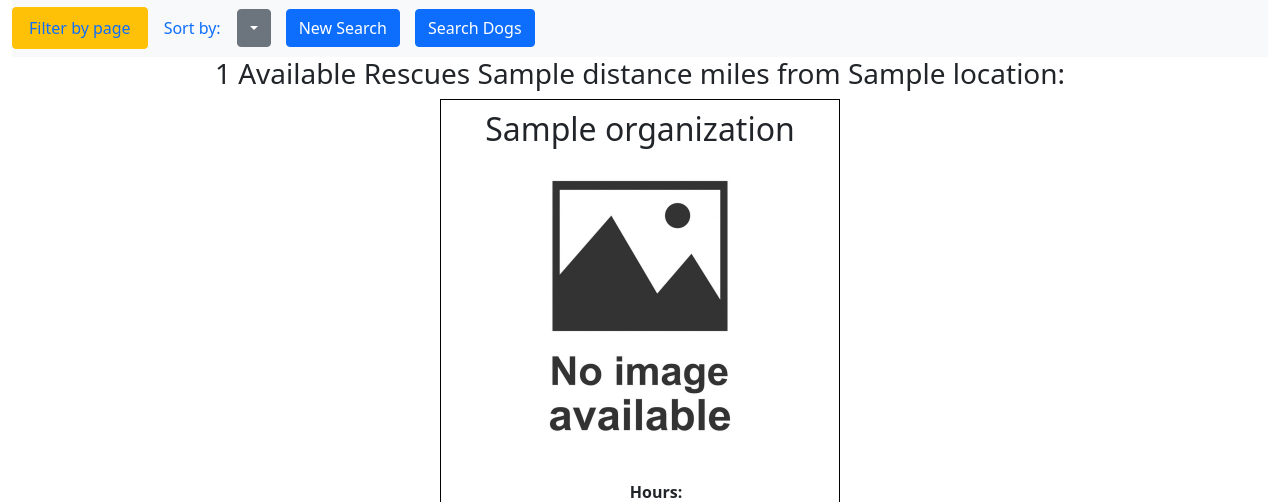
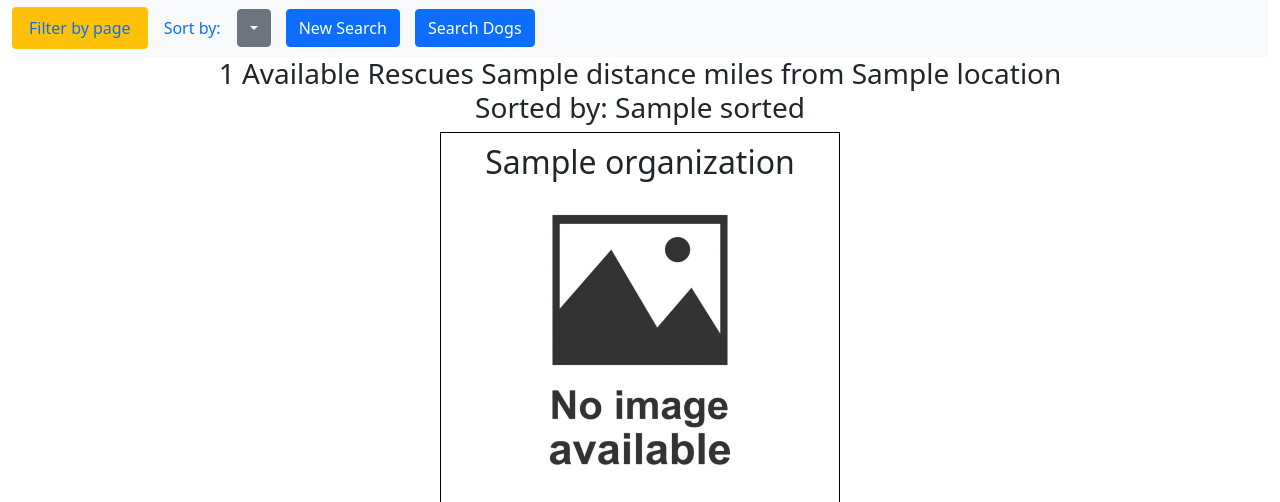
Before and after one commit to jeffacuario/dog-rescue, a Flask app: template website/templates/results_rescues.html in a window 1280 px wide. Shown: the part 81-583 px from the top of the page. Run offline with Flask 2, Linux system fonts and the light colour scheme; the template is opened without the code that fills it: most values are stand-ins (such as "Sample title", 1, 10 or a date in 2020); parts of the project's set-up code (start-up, migrations or seed data) failed here and were passed over; some libraries are stand-ins or nearby versions.

Commit message:
added gif to readme and added sort description in rescue page

```diff
--- a/website/templates/results_rescues.html
+++ b/website/templates/results_rescues.html
@@ -228,7 +228,13 @@
 
     </li>
 </nav>
-<h3>{{data['pagination'].total_count}} Available Rescues {{data['distance']}} miles from {{data['location']}}:</h3>
+
+{% if data["sorted"] %}
+    <h3>{{data['pagination'].total_count}} Available Rescues {{data['distance']}} miles from {{data['location']}}
+        <br>Sorted by: {{data['sorted']}}</h3>
+{%else%}
+    <h3>{{data['pagination'].total_count}} Available Rescues {{data['distance']}} miles from {{data['location']}}  <br>Sorted by: Newest</h3></h3>
+{% endif %}
 
     <div class="rescueSection">
         {% for n in range(data["organizations"]| length) %}
```
Also changed, not shown: README.md, 1 other file.
